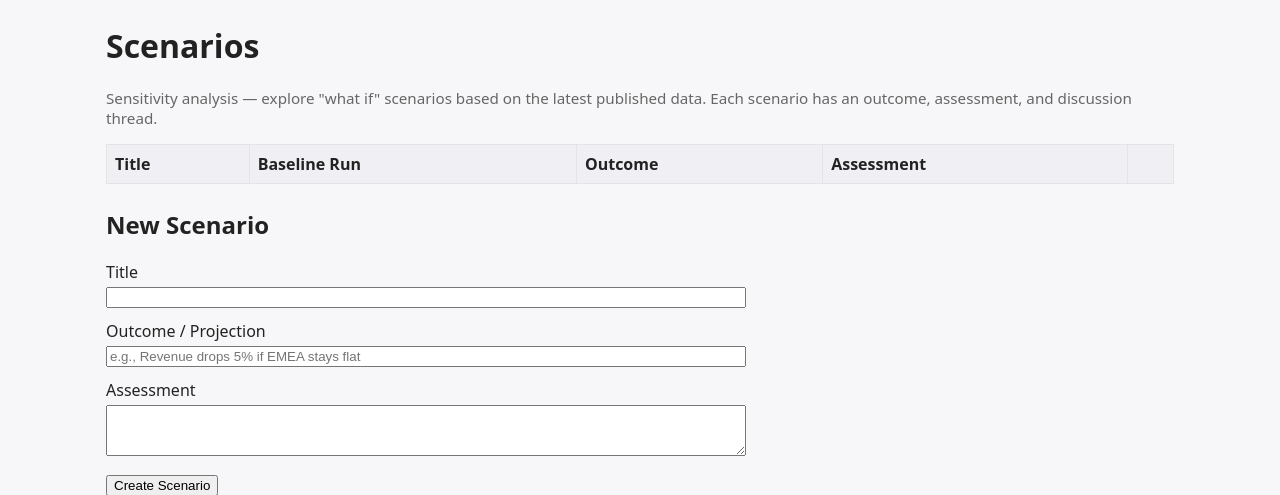
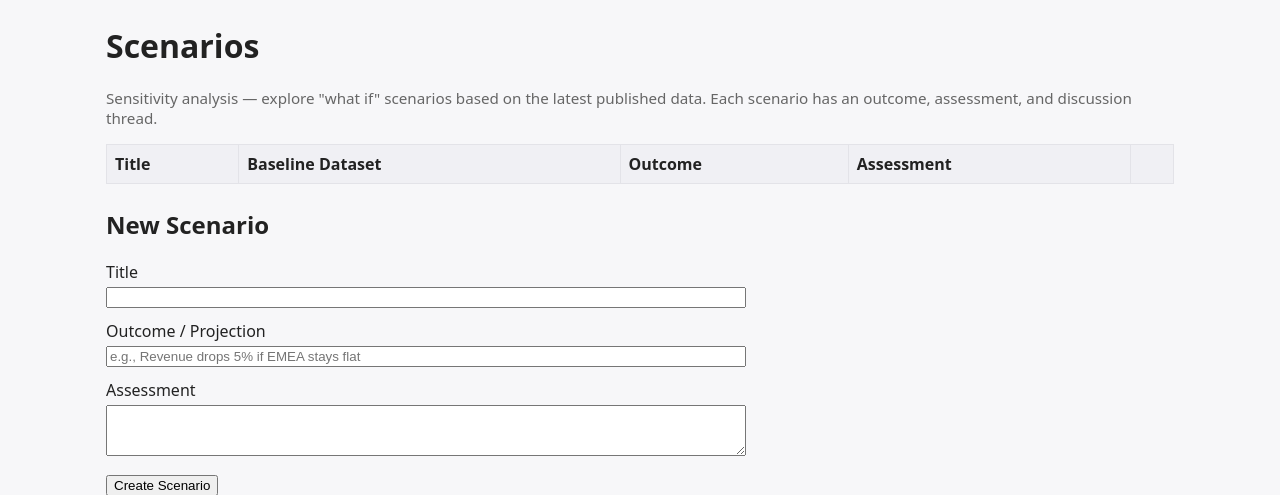
Before and after one commit to rlp-jym/zoomcamp-ai-dev-cohort-2026, a FastAPI app: page /scenarios in a window 1280 px wide. Shown: the part 51-546 px from the top of the page. Run offline with FastAPI, Linux system fonts and the light colour scheme; data that the repository does not hold is empty; parts of the project's set-up code (start-up, migrations or seed data) failed here and were passed over; some libraries are stand-ins or nearby versions.

Commit message:
refactor(scenarios): rename Baseline Run column to Baseline Dataset

```diff
--- a/project_1/frontend/templates/scenario_detail.html
+++ b/project_1/frontend/templates/scenario_detail.html
@@ -8,7 +8,7 @@
 <h1>Scenario #{{ scenario.scenario_id }}</h1>
 <dl class="meta">
   <dt>Title</dt><dd>{{ scenario.title }}</dd>
-  <dt>Baseline Run</dt><dd>{{ scenario.baseline_run }}</dd>
+  <dt>Baseline Dataset</dt><dd>{{ scenario.baseline_run }}</dd>
 </dl>
 <h2>Outcome / Projection</h2>
 <p class="evidence">{{ scenario.outcome }}</p>
--- a/project_1/frontend/templates/scenarios.html
+++ b/project_1/frontend/templates/scenarios.html
@@ -6,7 +6,7 @@
 
 <table class="table">
   <thead>
-    <tr><th>Title</th><th>Baseline Run</th><th>Outcome</th><th>Assessment</th><th></th></tr>
+    <tr><th>Title</th><th>Baseline Dataset</th><th>Outcome</th><th>Assessment</th><th></th></tr>
   </thead>
   <tbody>
     {% for s in scenarios %}
```
